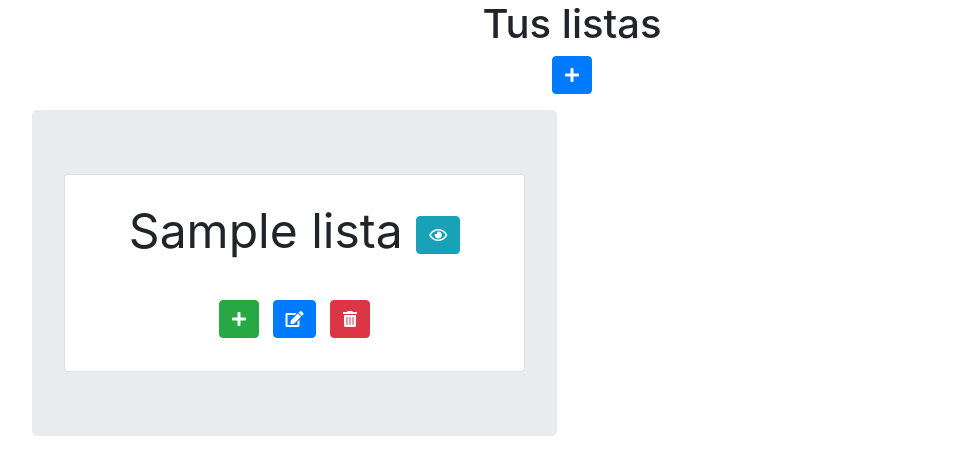
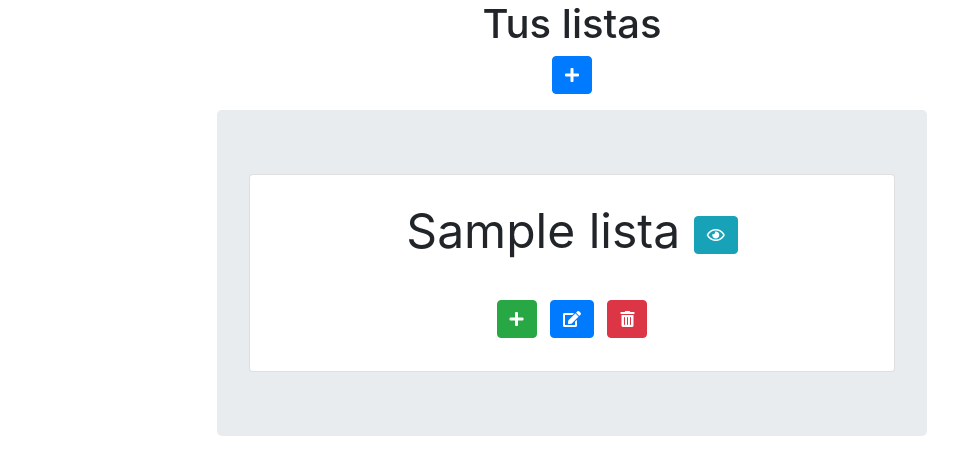
Before and after one commit to cosmeoes/listas, a Django app: page /lista/mis_listas in a window 1280 px wide. Shown: the part 56-531 px from the top of the page, without its empty margins (68-1026 px from the left). Run offline with Django 3.2, Linux system fonts and the light colour scheme; a user stored in the database is signed in; tables that the repository leaves empty hold one stand-in row (values such as "Sample post"); some libraries are stand-ins or nearby versions.

Commit message:
puse que se vea diferente si nada mas hay una en la fila

```diff
--- a/lista/static/lista/css/styles.css
+++ b/lista/static/lista/css/styles.css
@@ -65,3 +65,8 @@ section.registrate {
   text-align: center;
   color: #dc3545;
 }
+
+.ultima {
+  display: inline-block;
+  margin: 0 auto;
+}
--- a/lista/templates/lista/mis_listas.html
+++ b/lista/templates/lista/mis_listas.html
@@ -6,7 +6,7 @@
     </p>
     {% if listas %}
     {% for lista in listas %}
-    <div class="float-left col-lg-6">
+    <div class="{% if forloop.counter < listas|length or forloop.counter|divisibleby:2 %} float-left col-lg-6 {% else %} ultima col-lg-8 {% endif %}" >
     <div class="jumbotron listas vertical-center center-vertical">
     <div class="card  text-center">
       <div class="card-body">
--- a/listadecompras/settings.py
+++ b/listadecompras/settings.py
@@ -12,7 +12,6 @@ https://docs.djangoproject.com/en/2.1/ref/settings/
 
 import os
 
-SECRET_KEY = os.environ['SECRET_KEY']
 # Build paths inside the project like this: os.path.join(BASE_DIR, ...)
 BASE_DIR = os.path.dirname(os.path.dirname(os.path.abspath(__file__)))
 
```
